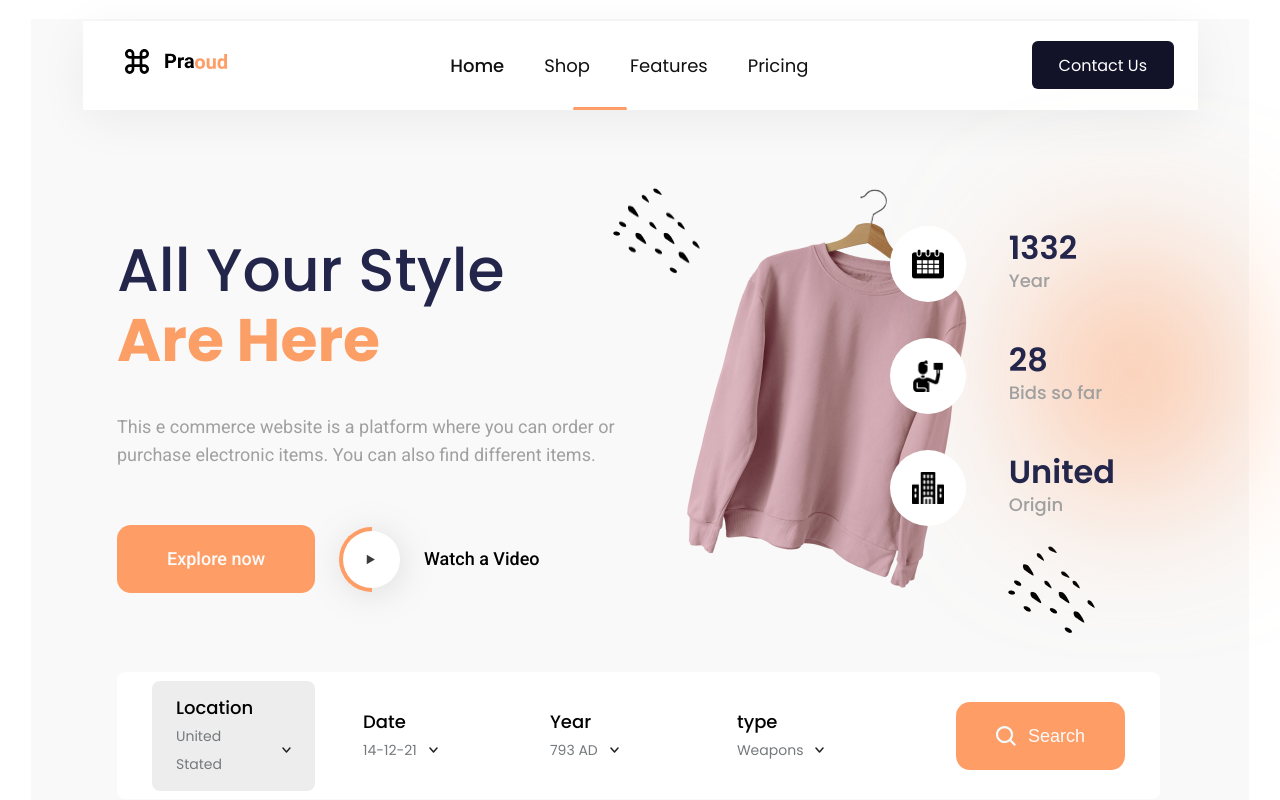
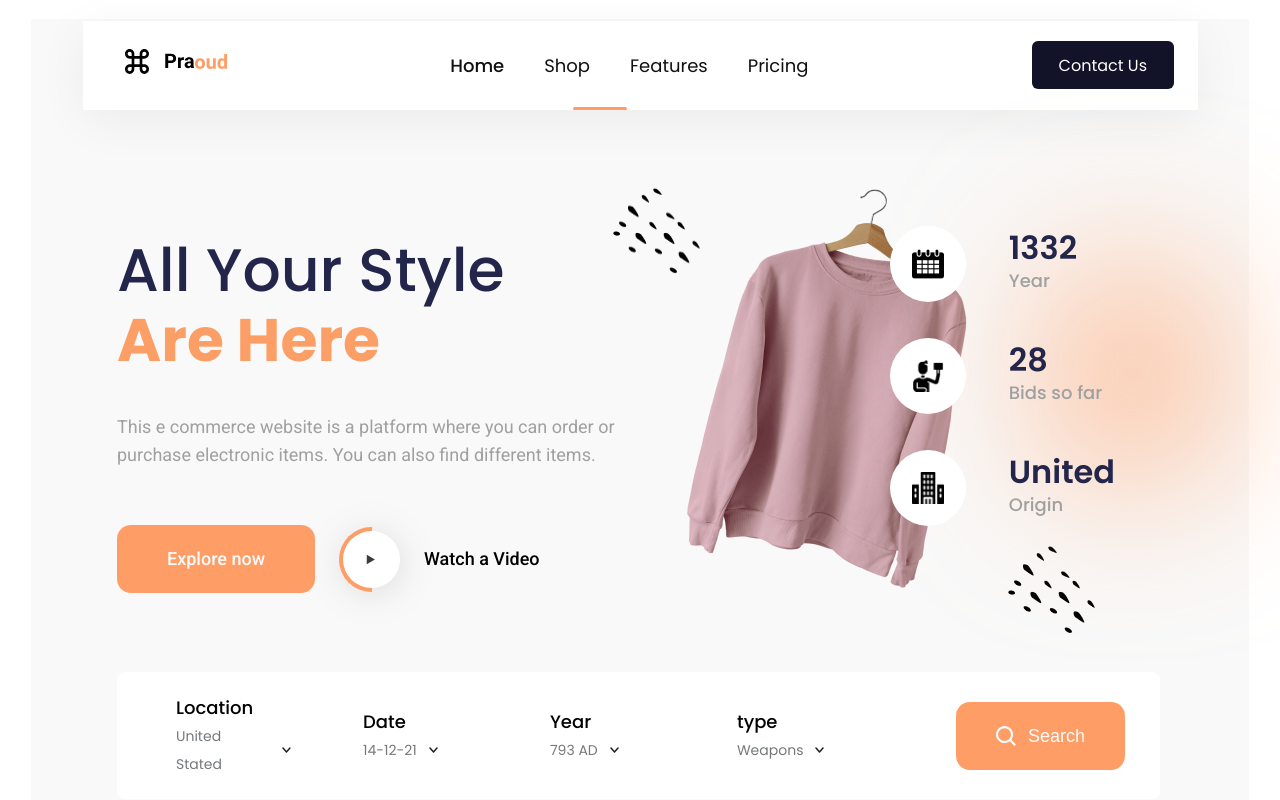
Before and after one commit to Marcus20119/lp_e-commerce, a React (Create React App) app: page / in a window 1280 px wide. Shown: the top 800 px of the page. Built offline with nearby package versions, Linux system fonts and the light colour scheme.

Commit message:
update frame1

```diff
--- a/src/components/Frame1/SearchBar/index.jsx
+++ b/src/components/Frame1/SearchBar/index.jsx
@@ -22,7 +22,7 @@ const searchTabData = [
 ];
 
 const SearchBar = () => {
-  const [activeTabIndex, setActiveTabIndex] = useState(0);
+  const [activeTabIndex, setActiveTabIndex] = useState();
   return (
     <div className={styles.searchBar}>
       <div className={styles.searchBarTabWrap}>
@@ -34,8 +34,7 @@ const SearchBar = () => {
             style={{
               backgroundColor:
                 index === activeTabIndex ? '#EDEDED' : 'transparent',
-            }}
-          >
+            }}>
             <h5>{item.title}</h5>
             <div className={styles.searchBarTabItemSubtitle}>
               <h6>{item.subtitle}</h6>
@@ -44,8 +43,7 @@ const SearchBar = () => {
                 height="6"
                 viewBox="0 0 9 6"
                 fill="none"
-                xmlns="http://www.w3.org/2000/svg"
-              >
+                xmlns="http://www.w3.org/2000/svg">
                 <path
                   d="M1 1L4.5 5L8 1"
                   stroke="#212121"
@@ -65,8 +63,7 @@ const SearchBar = () => {
           viewBox="0 0 22 22"
           fill="none"
           xmlns="http://www.w3.org/2000/svg"
-          style={{ width: '20px', height: '20px', marginRight: '12px' }}
-        >
+          style={{ width: '20px', height: '20px', marginRight: '12px' }}>
           <path
             d="M9.40824 18.8155C11.4957 18.8151 13.5229 18.1163 15.1673 16.8304L20.3371 22L22 20.3372L16.8302 15.1676C18.1167 13.5232 18.816 11.4956 18.8165 9.40774C18.8165 4.22055 14.5957 0 9.40824 0C4.22077 0 0 4.22055 0 9.40774C0 14.5949 4.22077 18.8155 9.40824 18.8155ZM9.40824 2.35193C13.2997 2.35193 16.4644 5.51646 16.4644 9.40774C16.4644 13.299 13.2997 16.4635 9.40824 16.4635C5.51676 16.4635 2.35206 13.299 2.35206 9.40774C2.35206 5.51646 5.51676 2.35193 9.40824 2.35193Z"
             fill="#EEFCFF"
```
